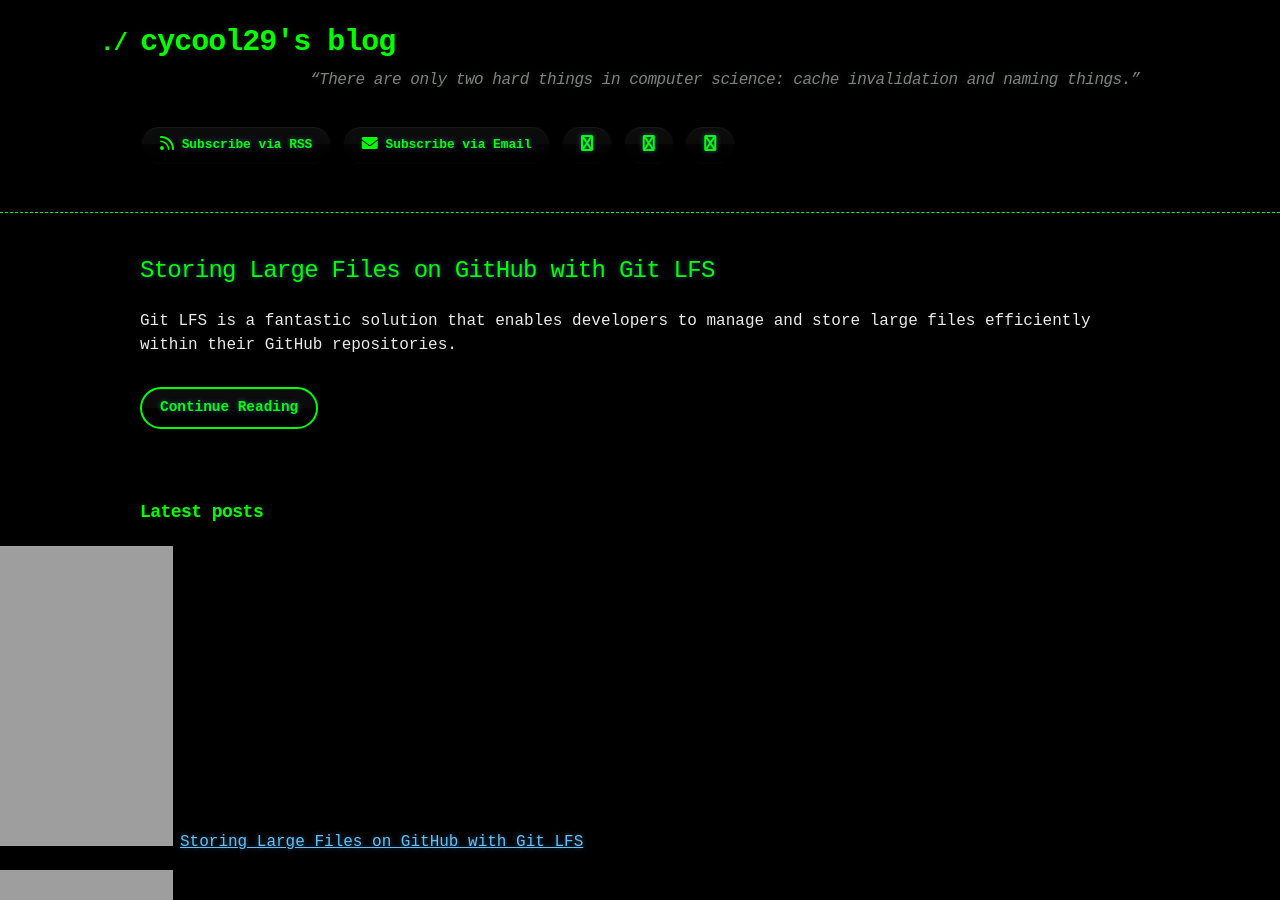
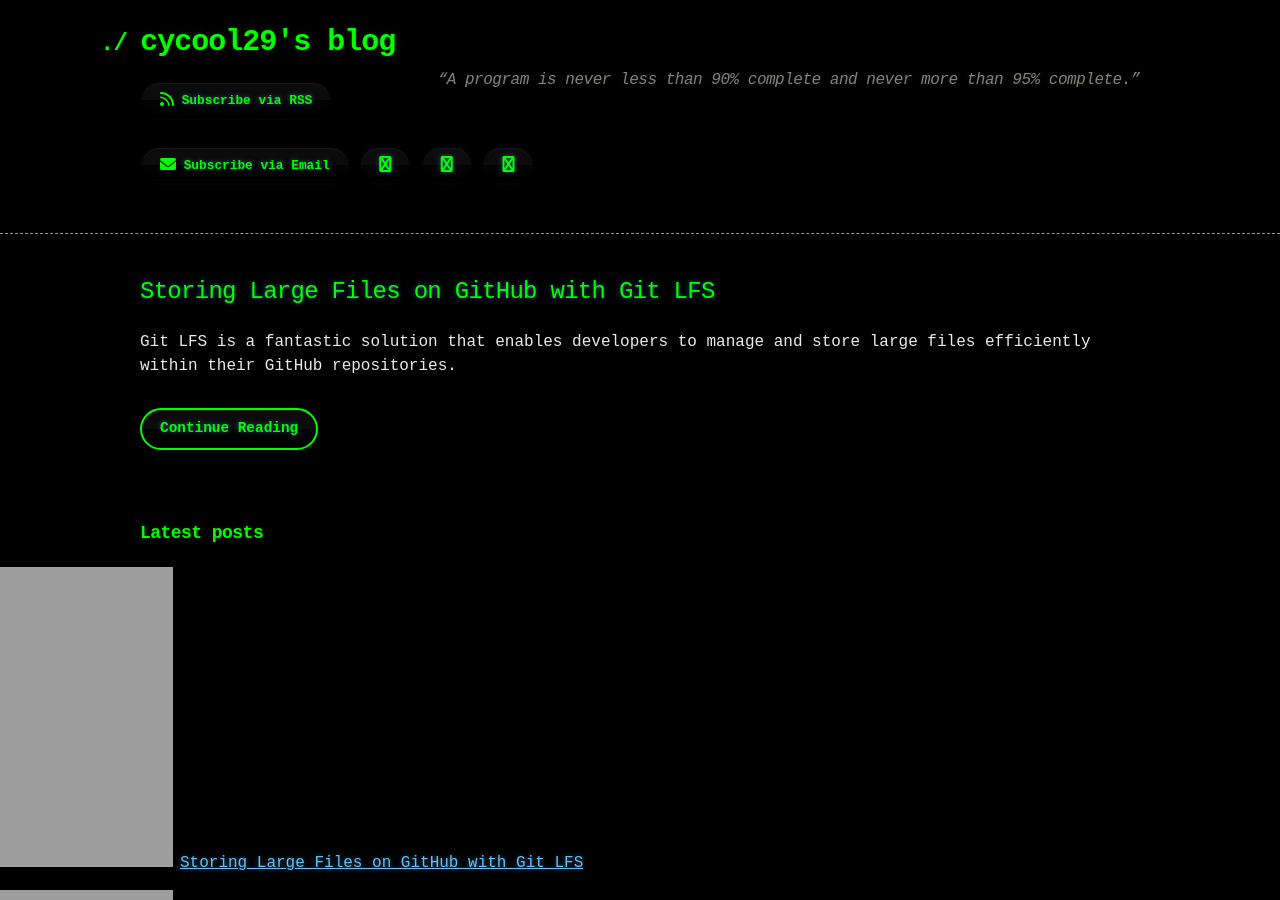
Before and after one commit to cycool29/cycool29.github.io, a Jekyll site: the page built from index.md, in a window 1280 px wide and 900 px high. Built offline with Jekyll 4.4.1, drawn with Linux system fonts in a browser that asks for light colours; a style sheet for code colours, icons or effects is not loaded.

Commit message:
Update quotes

```diff
--- a/_config.yml
+++ b/_config.yml
@@ -1,5 +1,5 @@
 title: cycool29's blog
-description: "“There are only two hard things in computer science: cache invalidation and naming things.” "
+description: "“A program is never less than 90% complete and never more than 95% complete.” "
 bio: A high school student. Intermediate in Python, Git, Bash. Learning JavaScript. He/Him. "
 author: cycool29
 url: https://cycool29.github.io
```
